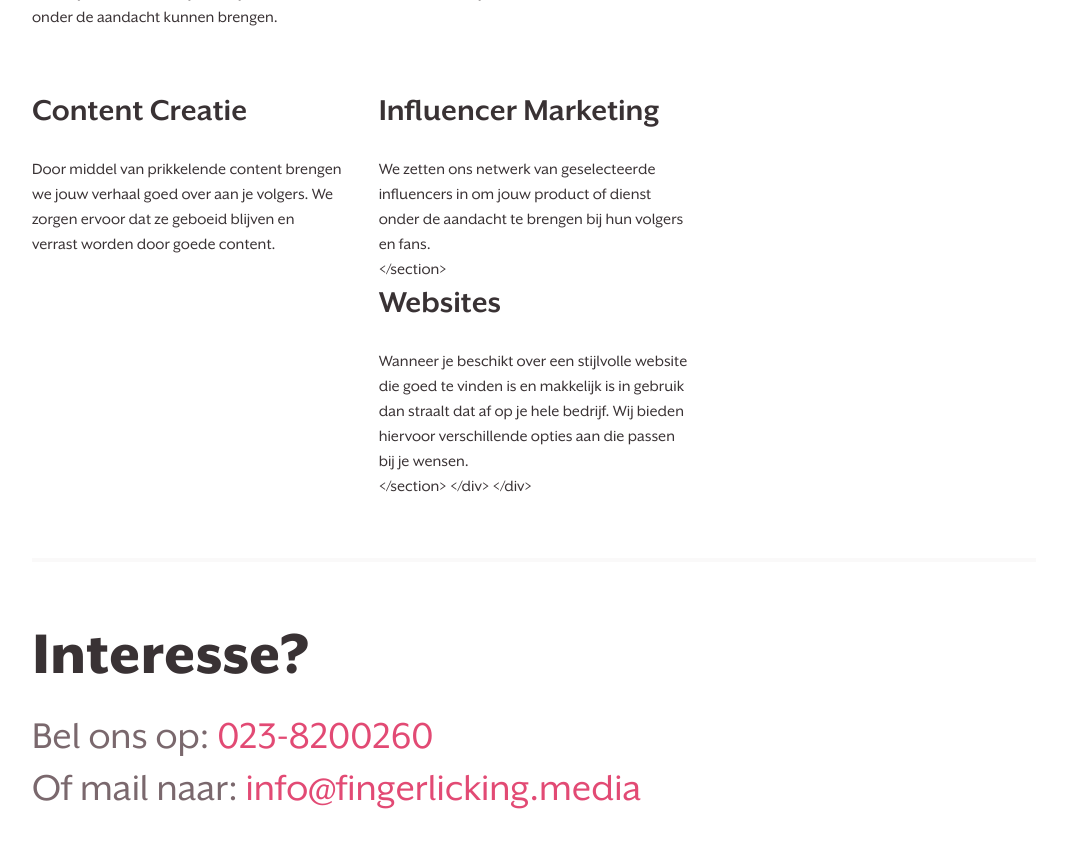
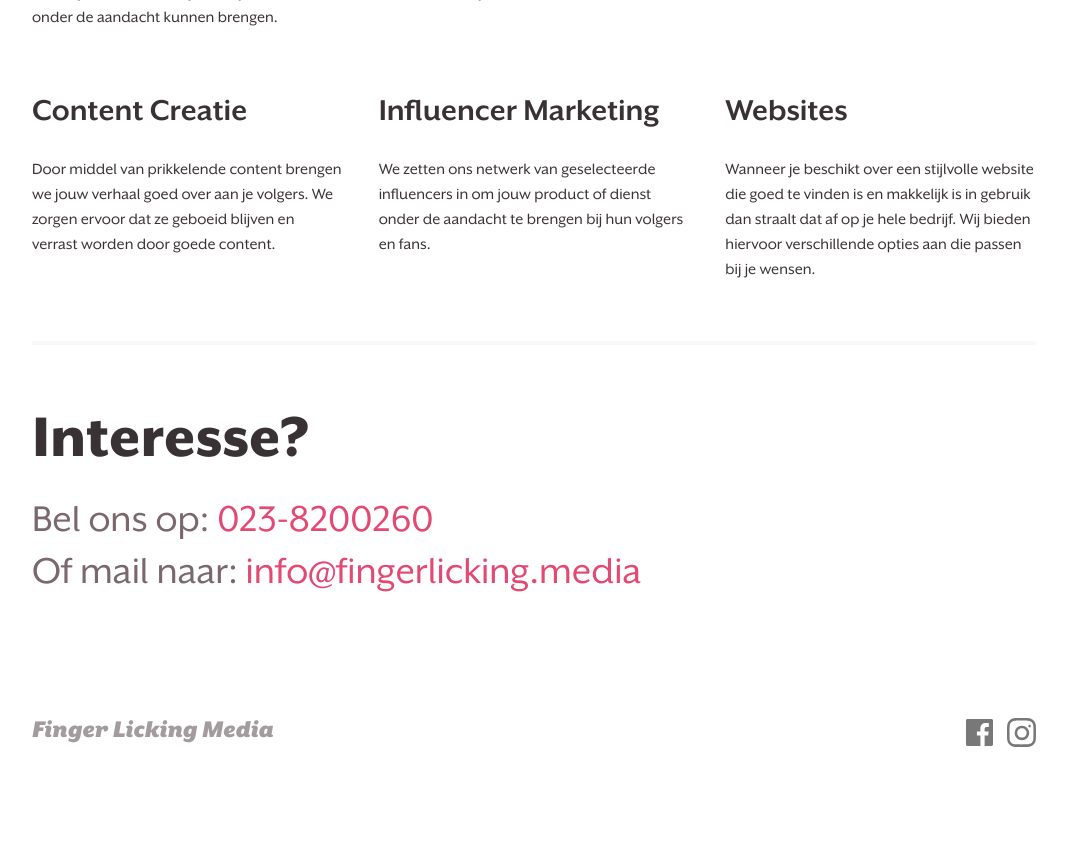
Before and after one commit to Moriaantje/fingerlickingmedia, a Jekyll site: the page built from services.md, in a window 1280 px wide and 900 px high, scrolled down 1370 px. Shown: the top 848 px of the window, without its empty margins (106-1173 px from the left). Built offline with Jekyll 4.4.1, drawn with Linux system fonts in a browser that asks for light colours.

Commit message:
Fix faulty p-tags

```diff
--- a/services.md
+++ b/services.md
@@ -55,7 +55,7 @@ path: services
         <h2>Influencer Marketing</h2>
       </header>
 
-      <p>We zetten ons netwerk van geselecteerde influencers in om jouw product of dienst onder de aandacht te brengen bij hun volgers en fans.<p>
+      <p>We zetten ons netwerk van geselecteerde influencers in om jouw product of dienst onder de aandacht te brengen bij hun volgers en fans.</p>
     </section>
 
     <section class="single-service">
@@ -63,7 +63,7 @@ path: services
         <h2>Websites</h2>
       </header>
 
-      <p>Wanneer je beschikt over een stijlvolle website die goed te vinden is en makkelijk is in gebruik dan straalt dat af op je hele bedrijf. Wij bieden hiervoor verschillende opties aan die passen bij je wensen.<p>
+      <p>Wanneer je beschikt over een stijlvolle website die goed te vinden is en makkelijk is in gebruik dan straalt dat af op je hele bedrijf. Wij bieden hiervoor verschillende opties aan die passen bij je wensen.</p>
     </section>
   </div>
 </div>
```
